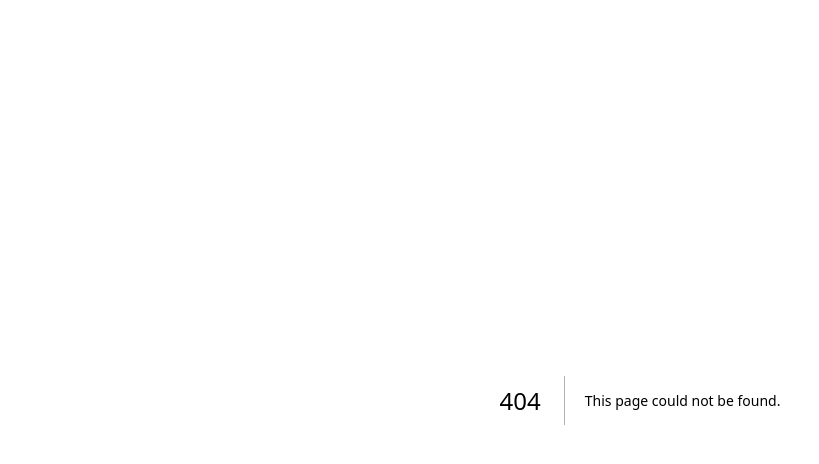
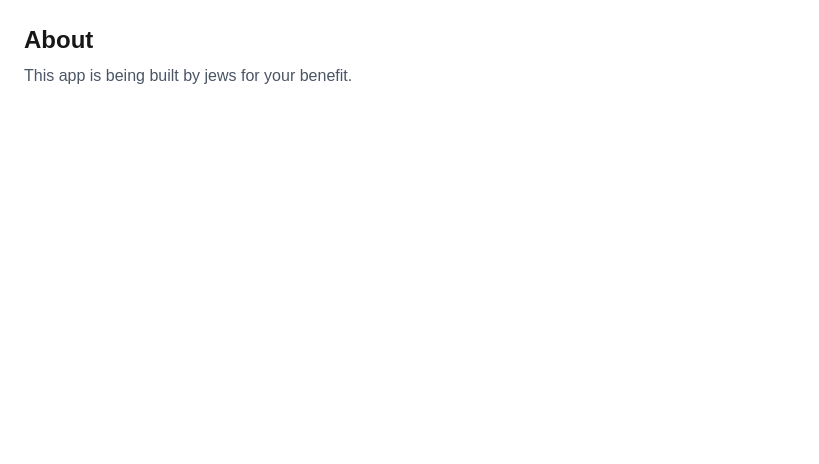
Before and after one commit to Jakealex/fantasy-league, a Next.js app: page /about in a window 1280 px wide. Before the commit this address had no page. Shown: the top 464 px of the page, without its empty margins (0-819 px from the left). Built offline with nearby package versions, Linux system fonts and the light colour scheme.

Commit message:
feat: About page

```diff
--- /dev/null
+++ b/src/app/about/page.tsx
@@ -0,0 +1,8 @@
+export default function About() {
+  return (
+    <div className="p-6">
+      <h1 className="text-2xl font-bold">About</h1>
+      <p className="mt-2 text-gray-600">This app is being built by jews for your benefit.</p>
+    </div>
+  );
+}
```
